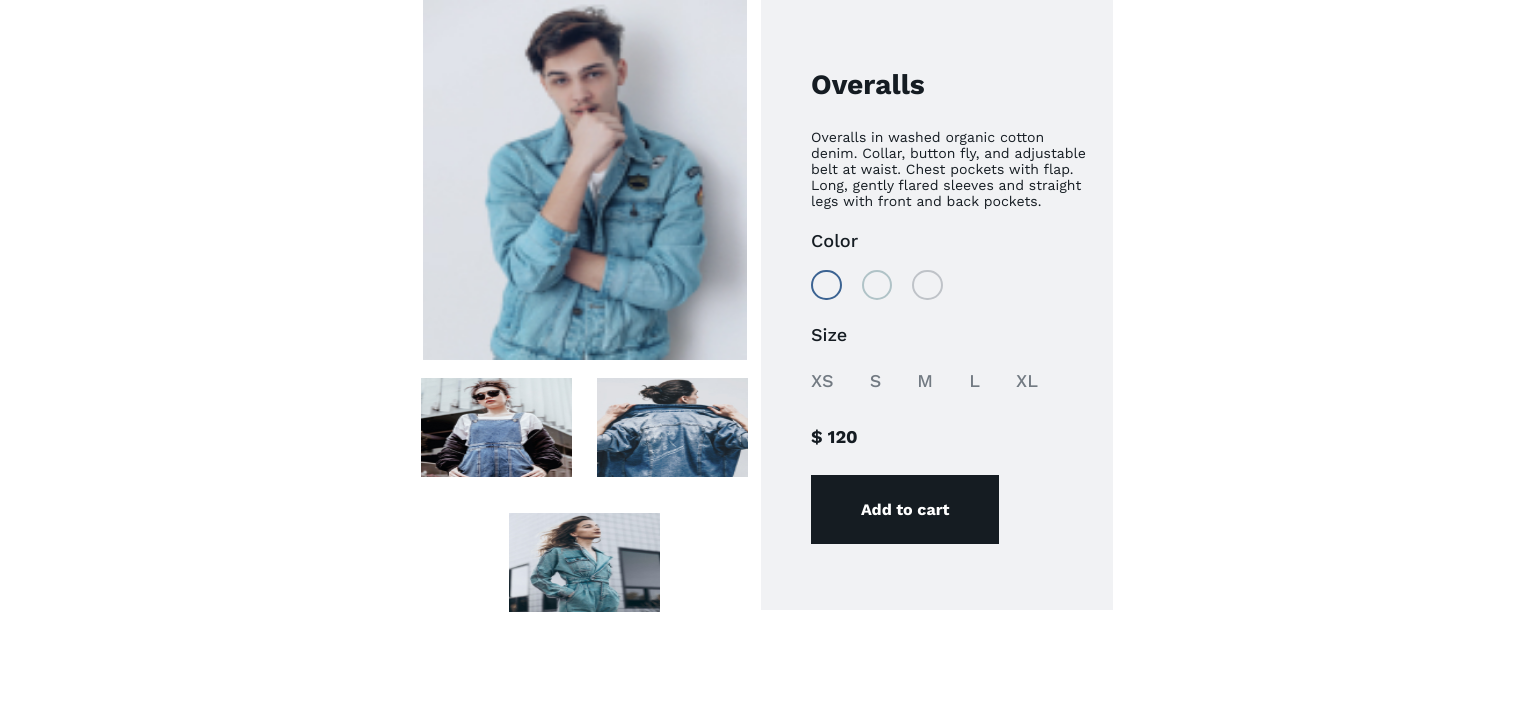
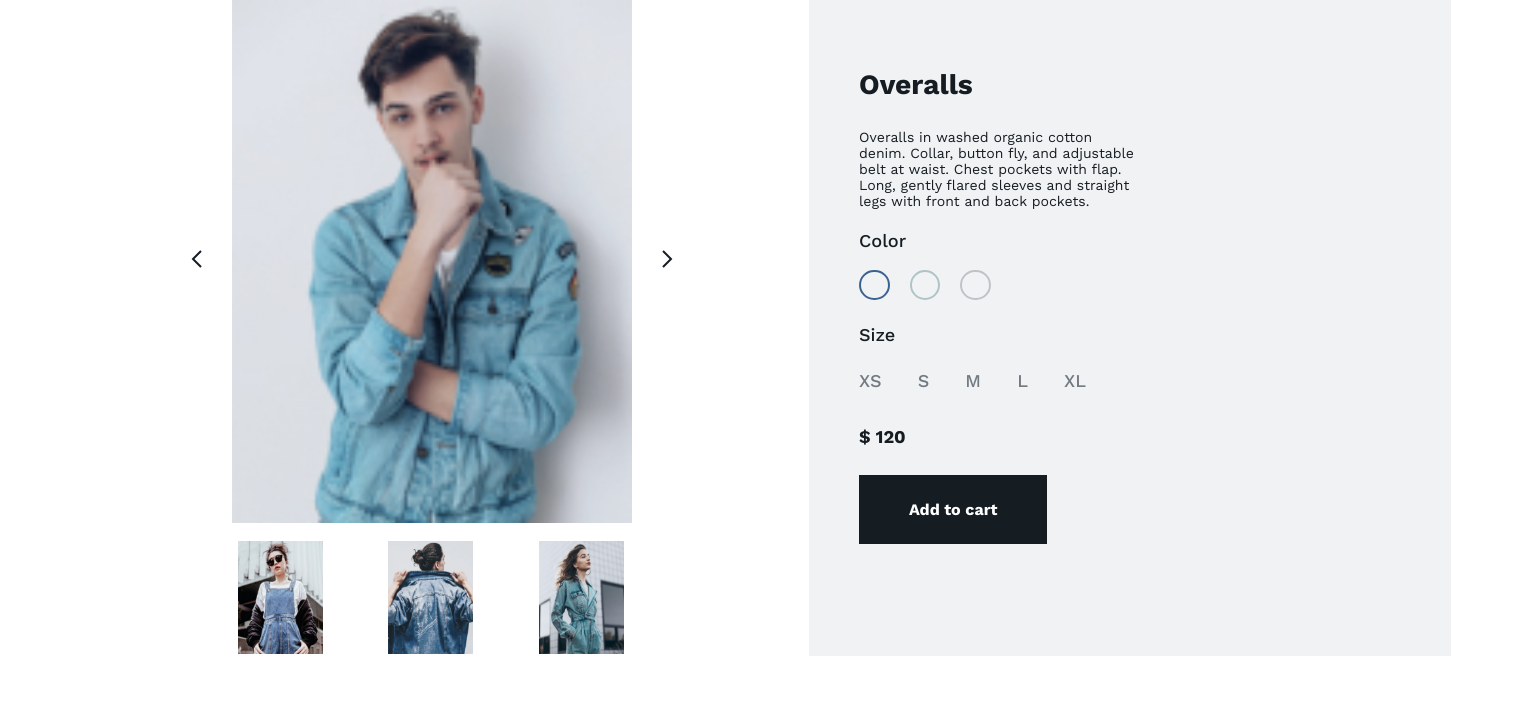
Before and after one commit to hellonasd/denim-app, a React (Create React App) app: page /product/0 in a window 1536 px wide. Shown: the top 728 px of the page. Built offline with nearby package versions, Linux system fonts and the light colour scheme.

Commit message:
add 1366 version gallery

```diff
--- a/src/components/Gallery/gallery.css
+++ b/src/components/Gallery/gallery.css
@@ -35,13 +35,11 @@
 }
 
 @media (min-width: 768px) {
-
   .gallery__main {
     display: flex;
     width: 720px;
     margin: 0 auto;
   }
-
 
   .gallery__btn--resolution {
     display: none;
@@ -95,3 +93,57 @@
     height: 99px;
   }
 }
+
+@media (min-width: 1366px) {
+  .gallery__main {
+    display: flex;
+    width: 1366px;
+    margin: 0 auto;
+  }
+  .gallery__wrapper {
+    margin-right: 130px;
+  }
+
+  .gallery__btn--resolution {
+    display: block;
+  }
+
+  .gallery__btn {
+    display: flex;
+  }
+  .gallery__items {
+    display: flex;
+    flex-wrap: wrap;
+    margin: 0 auto;
+    margin-left: 120px;
+    width: 452px;
+    justify-content: space-around;
+  }
+
+
+  .gallery__btn--left {
+    background: none;
+    border: none;
+    padding-right: 15px;
+    margin-left: 50px;
+    outline: none;
+  }
+
+  .gallery__btn--right {
+    background: none;
+    border: none;
+    padding-left: 15px;
+    outline: none;
+  }
+  .gallery__img--active {
+    display: block;
+    margin: 0 auto;
+    width: 400px;
+    height: 523px;
+  }
+
+  .img__slider {
+    width: 85px;
+    height: 113px;
+  }
+}
--- a/src/components/product-detail/productDetail.css
+++ b/src/components/product-detail/productDetail.css
@@ -141,3 +141,10 @@
     color: #727a82;
   }
 }
+
+@media (min-width: 1366px) {
+  .detail__main {
+    width: 668px;
+    height: 656px;
+  }
+}
```
